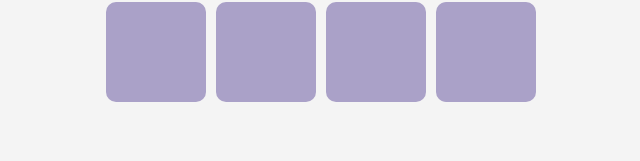
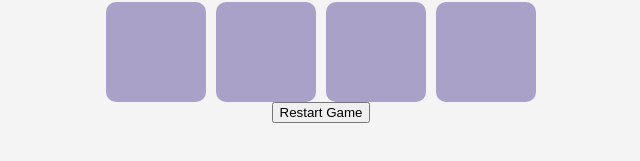
Before and after one commit to arinumalladba/memoryGameV2, a plain HTML site: page index.html in a window 1280 px wide. Shown: the part 553-714 px from the top of the page, without its empty margins (319-959 px from the left). Drawn offline with Linux system fonts and the light colour scheme.

Commit message:
Update index.html
+ restart button

```diff
--- a/index.html
+++ b/index.html
@@ -25,6 +25,9 @@
     <!-- Game Board -->
     <div class="game-board" id="gameBoard"></div>
 
+    <!-- Restart Button -->
+    <button id="restartButton">Restart Game</button>
+
     <!-- Include the main JavaScript file -->
     <script src="script.js"></script>
 
```
